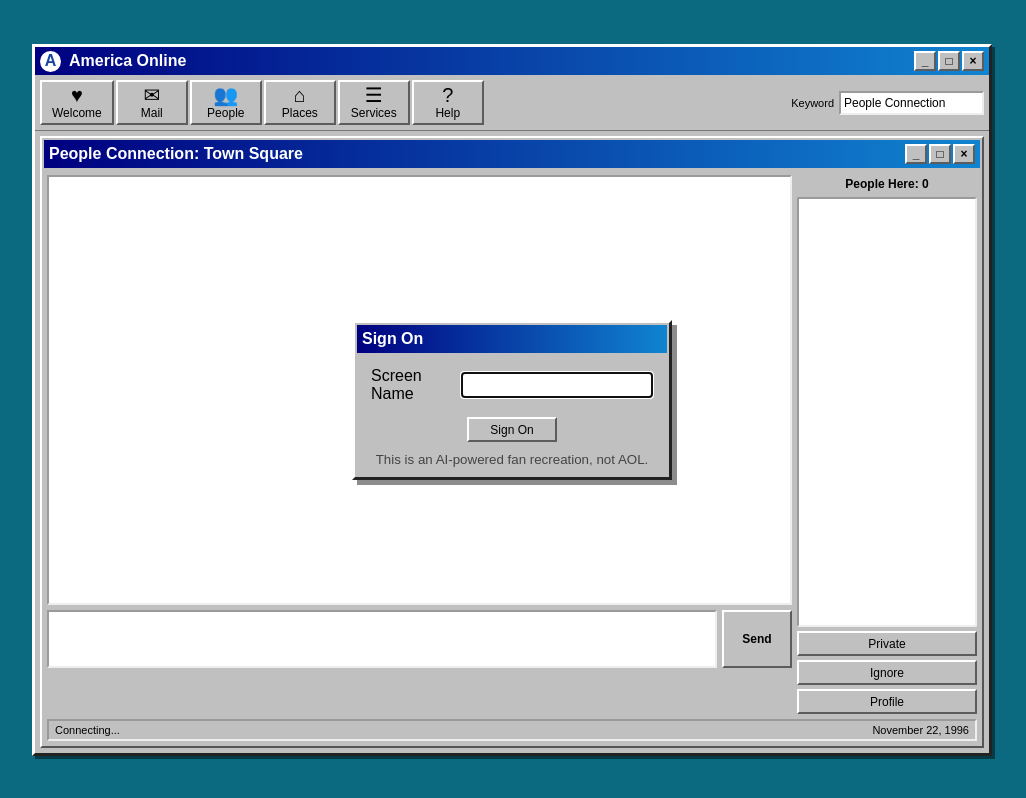
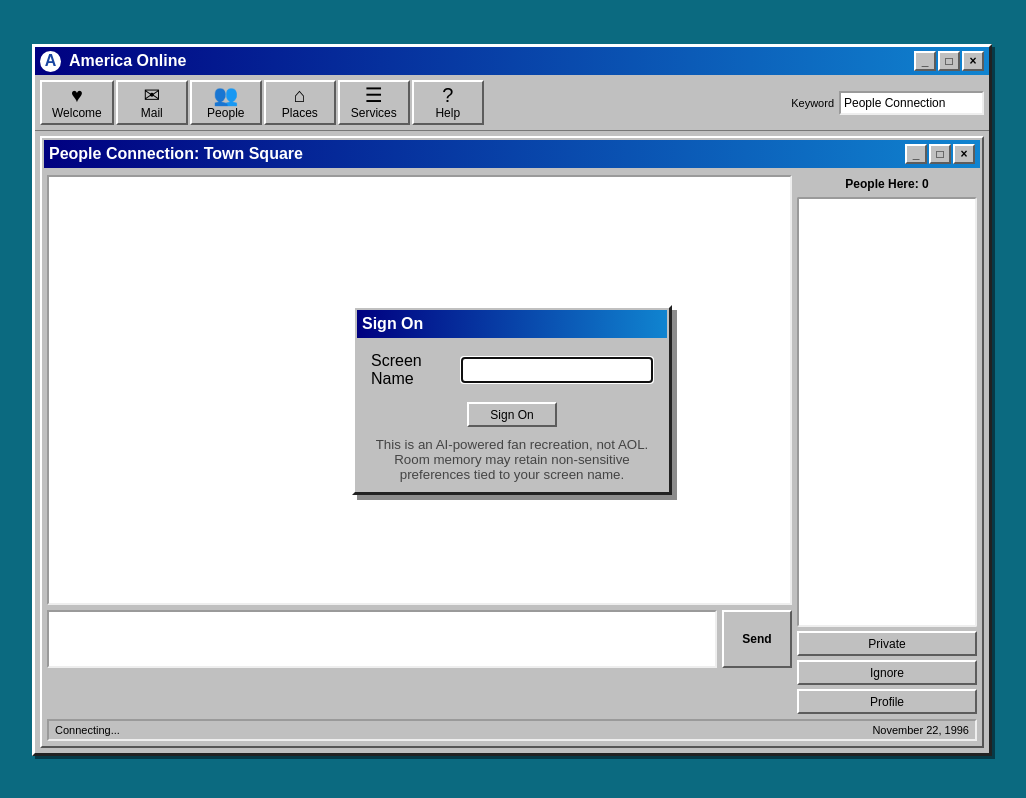
Before and after one commit to flesentine/aolchatroom, a website: page public/index.html in a window 1280 px wide. Shown: the whole page, without its empty margins (128-1154 px from the left). Drawn offline with Linux system fonts and the light colour scheme.

Commit message:
Disclose lightweight room memory at sign-on

```diff
--- a/public/index.html
+++ b/public/index.html
@@ -63,6 +63,7 @@
       <label>Screen Name <input id="screenName" maxlength="16" autocomplete="nickname"></label>
       <button id="signOn">Sign On</button>
       <small>This is an AI-powered fan recreation, not AOL.</small>
+      <small>Room memory may retain non-sensitive preferences tied to your screen name.</small>
     </section>
 
     <section id="profileDialog" class="profile-dialog hidden" role="dialog" aria-modal="true" aria-labelledby="profileTitle">
```
